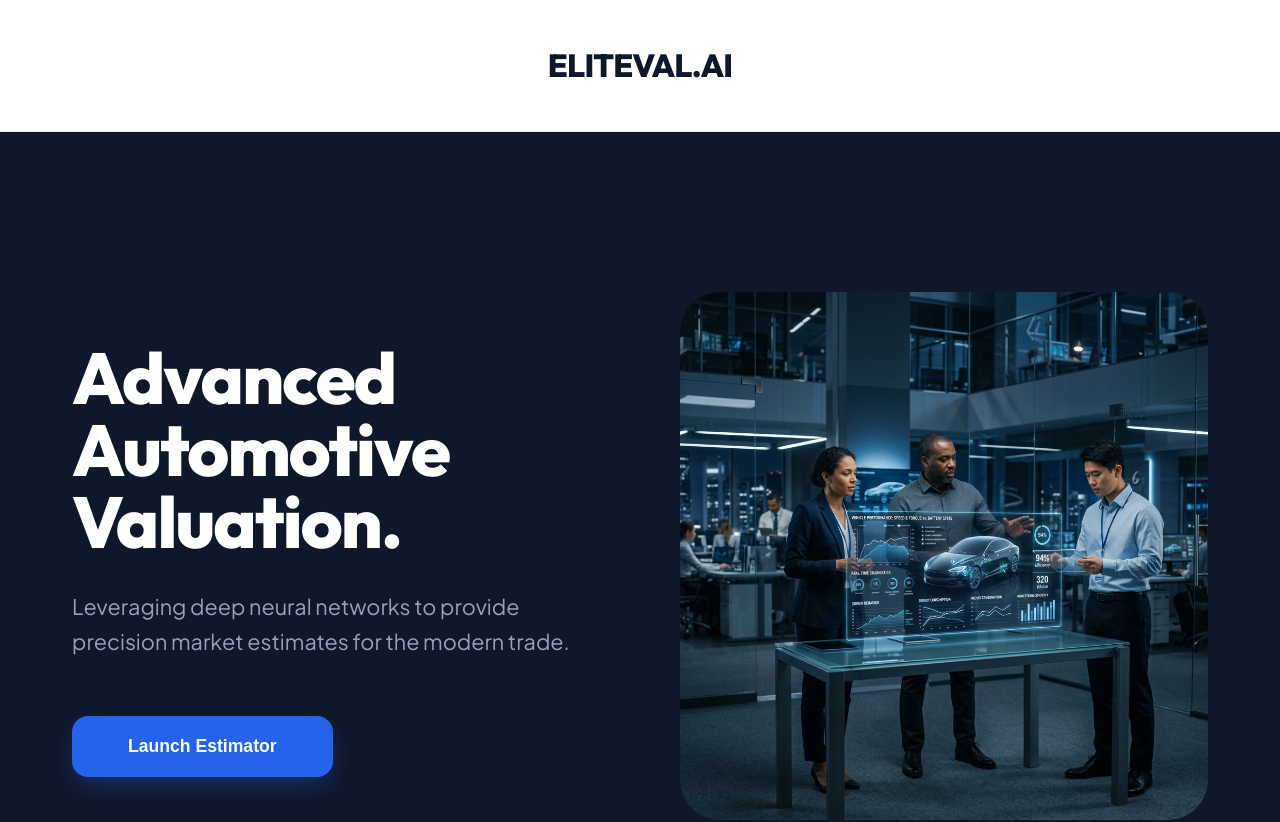
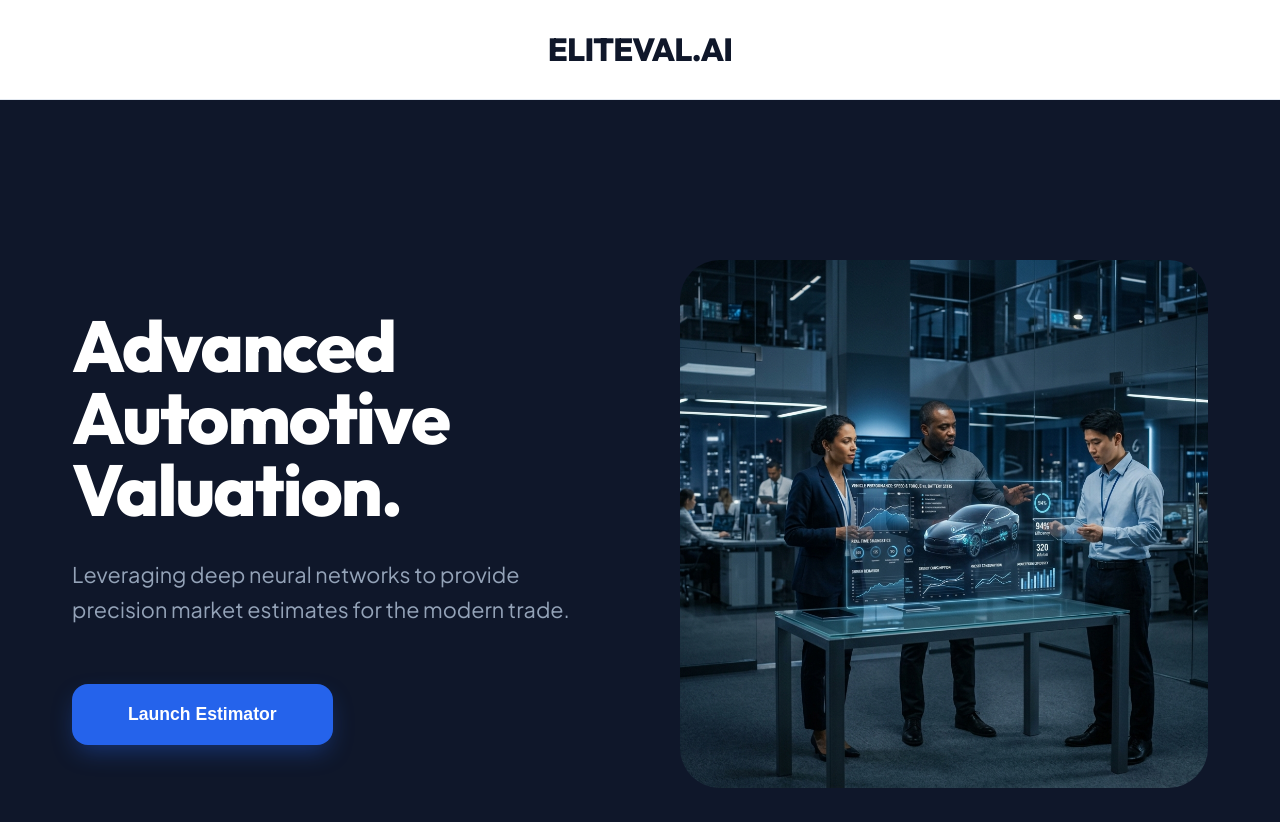
Before and after one commit to mohamedtalaat2003/CarPrice-Microservices, a React (Vite) app in the folder frontend/: page / in a window 1280 px wide. Shown: the top 822 px of the page. Built offline with nearby package versions, Linux system fonts and the light colour scheme.

Commit message:
UI Update: Implemented Dynamic Sticky Navbar with Glassmorphism

```diff
--- a/frontend/src/components/layout/Navbar.tsx
+++ b/frontend/src/components/layout/Navbar.tsx
@@ -1,8 +1,18 @@
-import React from 'react';
+import React, { useState, useEffect } from 'react';
 
 const Navbar: React.FC = () => {
+    const [isScrolled, setIsScrolled] = useState(false);
+
+    useEffect(() => {
+        const handleScroll = () => {
+            setIsScrolled(window.scrollY > 50);
+        };
+        window.addEventListener('scroll', handleScroll);
+        return () => window.removeEventListener('scroll', handleScroll);
+    }, []);
+
     return (
-        <nav className="navbar">
+        <nav className={`navbar ${isScrolled ? 'scrolled' : ''}`}>
             <div className="container">
                 <div className="logo">ELITEVAL.AI</div>
             </div>
--- a/frontend/src/index.css
+++ b/frontend/src/index.css
@@ -27,9 +27,22 @@ h1, h2, h3, .logo { font-family: 'Outfit', sans-serif; letter-spacing: -0.025em;
 
 /* Navbar */
 .navbar {
-  padding: 2.5rem 0;
+  padding: 1.5rem 0;
   border-bottom: 1px solid var(--border-color);
   text-align: center;
+  position: sticky;
+  top: 0;
+  z-index: 1000;
+  background: rgba(255, 255, 255, 0.8);
+  backdrop-filter: blur(12px);
+  -webkit-backdrop-filter: blur(12px);
+  transition: all 0.3s ease;
+}
+
+.navbar.scrolled {
+  padding: 1rem 0;
+  box-shadow: 0 10px 30px -10px rgba(0, 0, 0, 0.1);
+  background: rgba(255, 255, 255, 0.9);
 }
 
 .logo {
```
